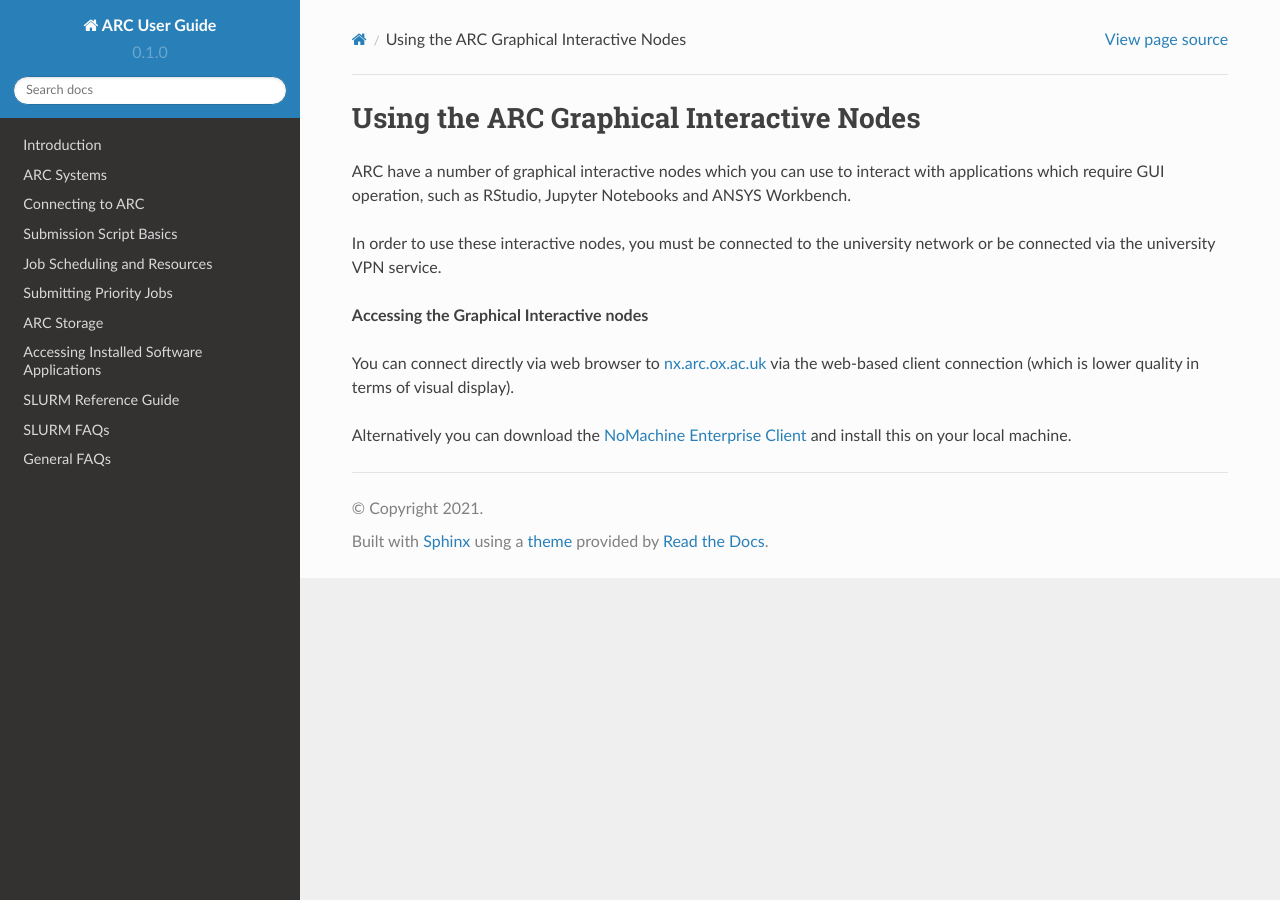
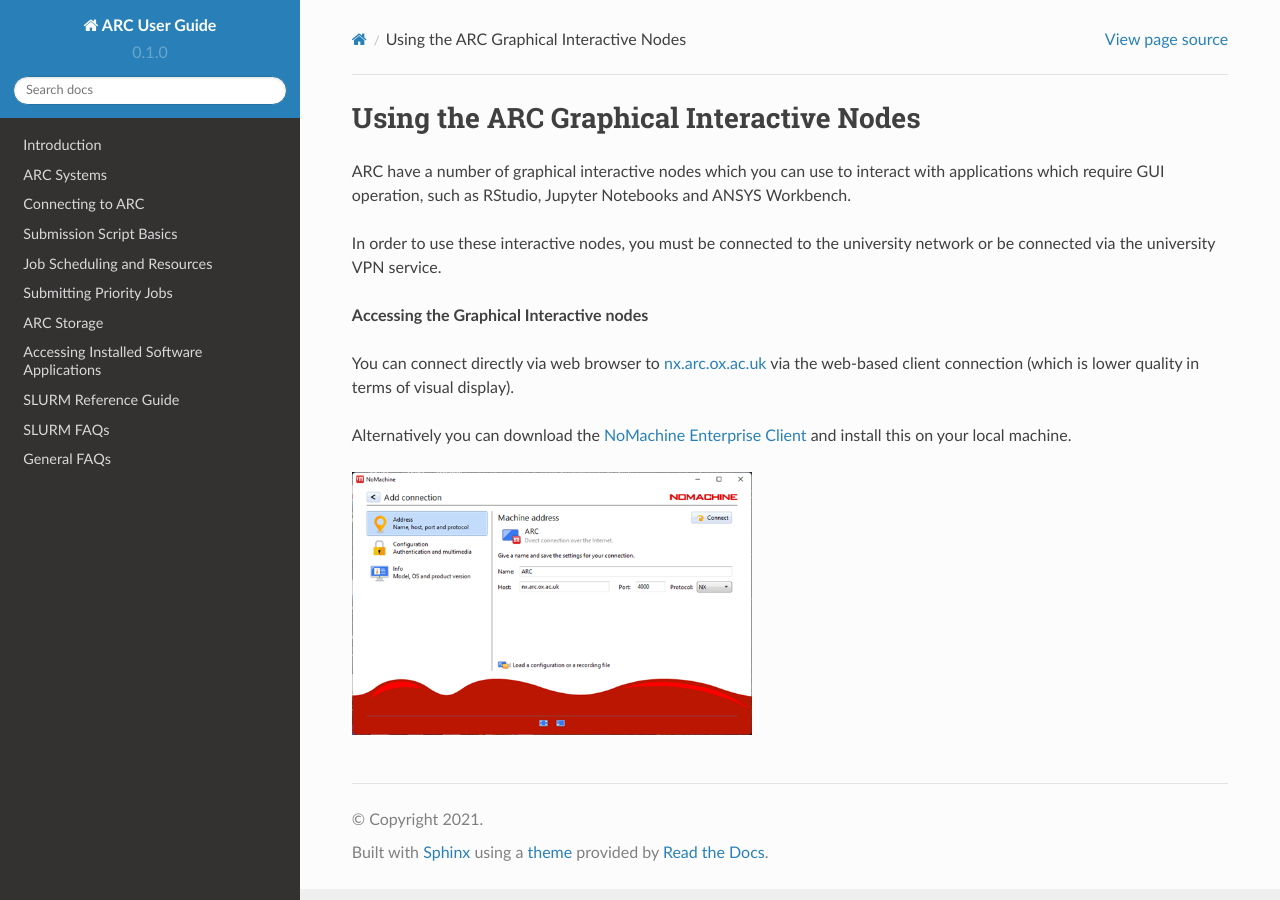
Before and after one commit to tina-friedrich/arc-user-guide, a Sphinx documentation site: the page built from docs/source/arc-gfx-interactive.rst, in a window 1280 px wide. Built offline with Sphinx 7.4.7 and the Read the Docs theme 2.0.0, drawn with Linux system fonts in a browser that asks for light colours.

Commit message:
Update arc-gfx-interactive.rst

```diff
--- a/docs/source/arc-gfx-interactive.rst
+++ b/docs/source/arc-gfx-interactive.rst
@@ -15,3 +15,7 @@
 
 Alternatively you can download the `NoMachine Enterprise Client <https://www.nomachine.com/download-enterprise#NoMachine-Enterprise-Client>`_ and install this on your
 local machine.
+
+.. image:: images/arc-client1.png
+  :width: 400
+  :alt: Client Install Stage 1
```
